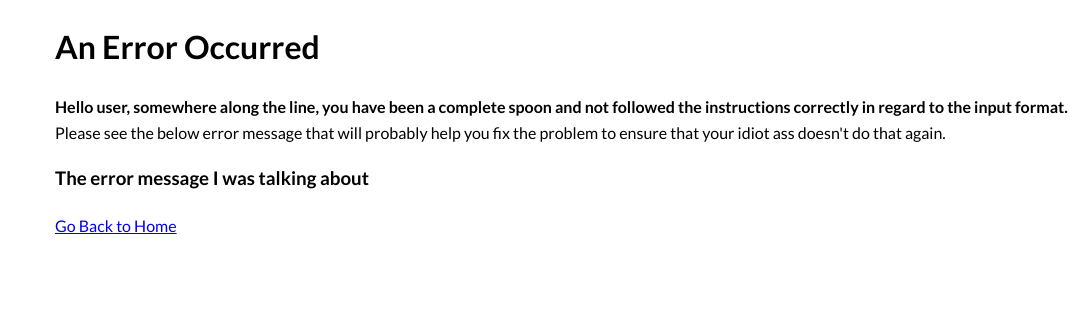
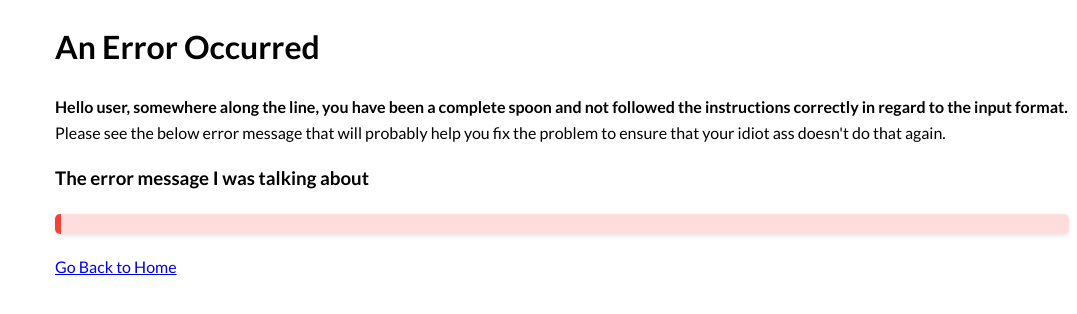
Before and after one commit to EUMHC/bb2, a Flask app: template templates/error.html in a window 1280 px wide. Shown: the top 314 px of the page, without its empty margins (203-1280 px from the left). Run offline with Flask 3, Linux system fonts and the light colour scheme; the template is opened without the code that fills it, so the values that code supplies are empty; some web fonts are replaced.

Commit message:
fix: more substantial error handling and displaying

```diff
--- a/static/style.css
+++ b/static/style.css
@@ -124,3 +124,19 @@
     border-radius: 5px;
     padding: 5px;
 }
+
+.error-message {
+    background-color: #ffdddd; /* Light red background */
+    border-left: 6px solid #f44336; /* Darker red border on the left for emphasis */
+    margin: 20px 0; /* Add some margin for spacing */
+    padding: 10px 20px; /* Padding for spacing inside the div */
+    color: #d8000c; /* Dark red text color for better readability */
+    font-size: 16px; /* Slightly larger font size for clarity */
+    border-radius: 5px; /* Optional: Rounds the corners of the border */
+    box-shadow: 0 2px 4px rgba(0, 0, 0, 0.1); /* Optional: Adds a subtle shadow to make the error message "pop" */
+}
+
+.error-message p {
+    margin: 0; /* Removes default margin from the paragraph to control spacing more precisely */
+    padding: 0; /* Removes default padding for similar reasons */
+}
--- a/templates/error.html
+++ b/templates/error.html
@@ -15,7 +15,10 @@
 
 <h3>The error message I was talking about</h3>
 
-<p>{{ error_message }}</p>
+<div class="error-message">
+    <p>{{ error_message }}</p>
+</div>
+
 <a href="/">Go Back to Home</a>
 </body>
 </html>
--- a/utils.py
+++ b/utils.py
@@ -79,25 +79,26 @@
         # Check each row
         for row_number, row in enumerate(reader, start=2):  # Starting from 2 because header is row 1
             if len(row) != expected_num_columns:
-                return False, f"Row {row_number} has incorrect number of columns"
+                return False, f"Row {row_number} {row} has incorrect number of columns"
 
             if row[0] not in teams:
-                return False, (f"Row {row_number} which is meant to represent the uni team is not an actual uni team "
-                               f"({row[0]}). It should be 1s, 2s, 3s, 4s, 5s, 6s, or 7s")
+                return False, (f"Row {row_number} {row} which is meant to represent the uni team is not an actual "
+                               f"uni team ({row[0]}). It should be 1s, 2s, 3s, 4s, 5s, 6s, or 7s")
 
             try:
                 datetime.datetime.strptime(row[2], '%Y-%m-%d %H:%M:%S')
             except Exception as e:
-                return False, (f"Row {row_number} start_time value is not of the correct format. It is {row[2]} and it "
+                return False, (
+                    f"Row {row_number} {row} start_time value is not of the correct format. It is {row[2]} and it "
                                f"should be of the format 'YYYY-MM-DD HH:MM:SS'")
 
-            if not row[3].isdigit():
-                return False, (f"Row {row_number} has a non-numeric value for number of umpires "
-                               f"required. Current value {row[3]}")
+            # if not int(row[3]).isdigit():
+            #     return False, (f"Row {row_number} has a non-numeric value for number of umpires "
+            #                    f"required. Current value {row[3]}")
 
             if int(row[3]) < 0 or int(row[3]) > 2:
-                return False, (f"Row {row_number} has an invalid number of umpires. It should either be 0, 1, or 2. It "
-                               f"is currently {row[3]}")
+                return False, (f"Row {row_number} {row} has an invalid number of umpires. It should either be 0, 1, "
+                               f"or 2. It is currently {row[3]}")
 
     return True, "CSV format is correct"
 
```
